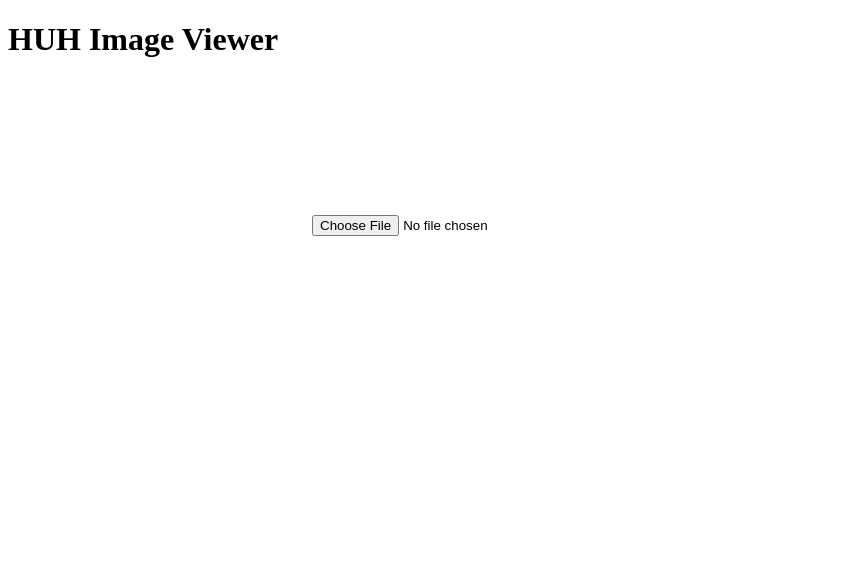
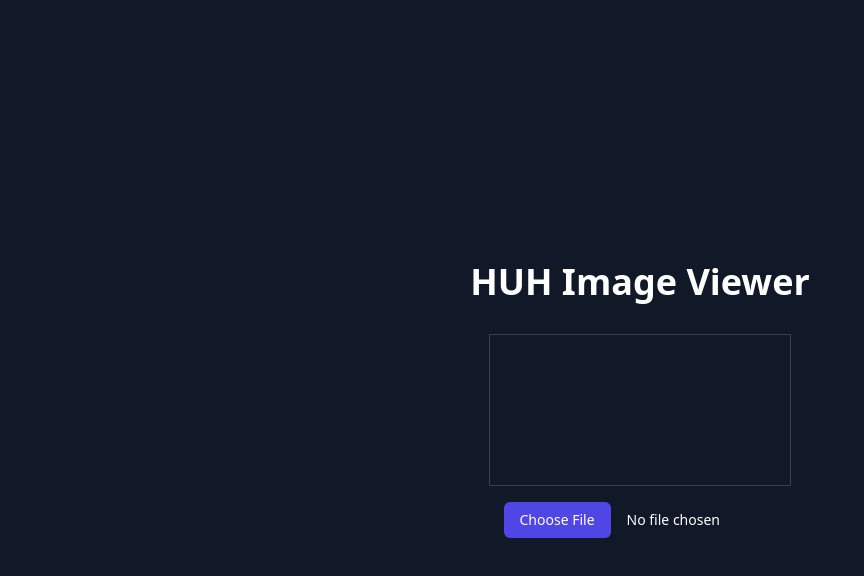
Before and after one commit to yigitkabak/huh-image-viewer, a plain HTML site: page index.html in a window 1280 px wide. Shown: the whole page, without its empty margins (0-864 px from the left). Drawn offline with nearby package versions, Linux system fonts and the light colour scheme.

Commit message:
Update index.html

```diff
--- a/index.html
+++ b/index.html
@@ -4,12 +4,18 @@
     <meta charset="UTF-8">
     <meta name="viewport" content="width=device-width, initial-scale=1.0">
     <title>HUH Image Viewer</title>
+    <script src="https://cdn.tailwindcss.com"></script>
 </head>
-<body>
-    <h1>HUH Image Viewer</h1>
-    <canvas id="imageCanvas"></canvas>
-    <input type="file" id="fileInput" />
-    <p id="errorMessage" style="color: red; display: none;">Please select a valid .huh file!</p>
+<body class="bg-gray-900 text-white min-h-screen flex flex-col items-center justify-center">
+    <h1 class="text-4xl font-bold mb-8 text-center">HUH Image Viewer</h1>
+
+    <div class="flex flex-col items-center gap-4">
+        <canvas id="imageCanvas" class="border border-gray-700 w-full max-w-4xl"></canvas>
+
+        <input type="file" id="fileInput" class="file:mr-4 file:py-2 file:px-4 file:rounded-md file:border-0 file:bg-indigo-600 file:text-white file:cursor-pointer hover:file:bg-indigo-500 text-sm" />
+
+        <p id="errorMessage" class="text-red-500 hidden mt-2">Please select a valid .huh file!</p>
+    </div>
 
     <script>
         const fileInput = document.getElementById('fileInput');
@@ -21,10 +27,10 @@
             const file = event.target.files[0];
             if (file) {
                 if (!file.name.endsWith('.huh')) {
-                    errorMessage.style.display = 'block';
+                    errorMessage.classList.remove('hidden');
                     return;
                 } else {
-                    errorMessage.style.display = 'none';
+                    errorMessage.classList.add('hidden');
                 }
 
                 const reader = new FileReader();
```
